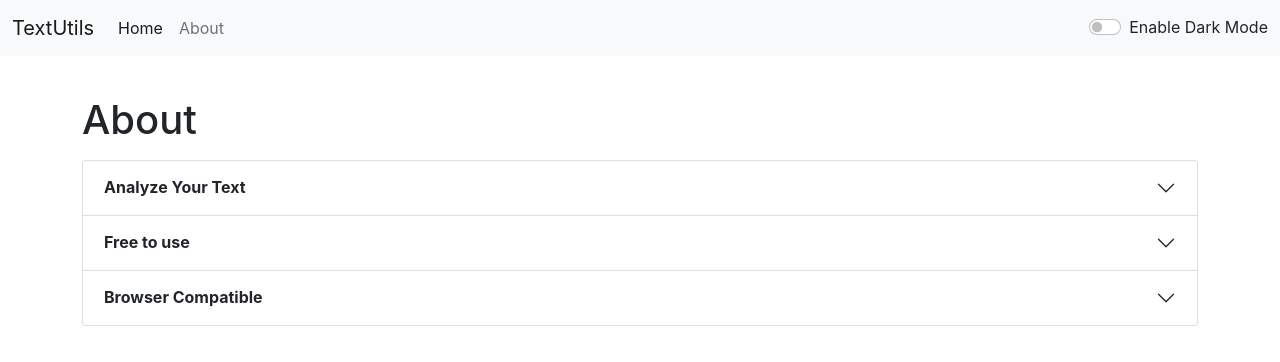
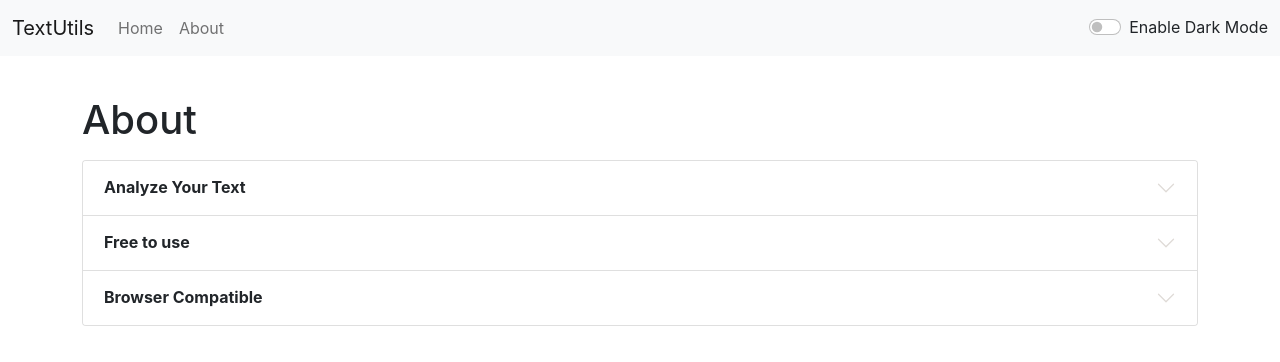
Before and after one commit to nvishal600/FirstReactApp, a React (Create React App) app: page /about in a window 1280 px wide. Shown: the top 362 px of the page. Built offline with nearby package versions, Linux system fonts and the light colour scheme.

Commit message:
changes little bit in all pages

```diff
--- a/src/App.js
+++ b/src/App.js
@@ -30,7 +30,7 @@ function App() {
     if (mode === 'light') {
       setMode('dark');
       document.body.style.backgroundColor = '#020918';
-      showAlert("Dark Mode Enable", "success");
+      showAlert("Dark mode has been enable", "success");
       // setInterval(() => {
       //   document.title = "VIRUS !!!!!!!";
       // }, 2000);
@@ -40,7 +40,7 @@ function App() {
     } else {
       setMode('light');
       document.body.style.backgroundColor = 'white';
-      showAlert("Dark Mode Disable", "success");
+      showAlert("Dark mode has been disable", "success");
     }
   }
   return (
--- a/src/Components/Form.js
+++ b/src/Components/Form.js
@@ -3,7 +3,7 @@ import React, {useState} from 'react';
 
 export function Form(props) {
     const [Text, setText] = useState('');
-    let word_arr = Text.split(" ");
+    let word_arr = Text.split(/[\s\n]+/);
     let word_count = 0;
 
     const filter_arr = word_arr.filter(function(ele, index) {
@@ -50,8 +50,7 @@ export function Form(props) {
     }
 
     function copyClipboard() {
-        document.getElementById('exampleFormControlTextarea1').select();
-        document.execCommand('copy');
+        navigator.clipboard.writeText(Text);
         props.showAlert("Copy Clipboard", "success");
     }
 
--- a/src/Components/navbar.js
+++ b/src/Components/navbar.js
@@ -13,7 +13,7 @@ export function Navbar(props) {
             <div className="collapse navbar-collapse" id="navbarSupportedContent">
                 <ul className="navbar-nav me-auto mb-2 mb-lg-0">
                 <li className="nav-item">
-                    <Link className="nav-link active" aria-current="page" to="/FirstReactApp">Home</Link>
+                    <Link className="nav-link" aria-current="page" to="/FirstReactApp">Home</Link>
                 </li>
                 <li className="nav-item">
                     <Link className="nav-link" to="/about">{props.about}</Link>
--- a/src/index.css
+++ b/src/index.css
@@ -11,3 +11,7 @@ code {
   font-family: source-code-pro, Menlo, Monaco, Consolas, 'Courier New',
     monospace;
 }
+
+.accordion-button::after {
+  filter: invert(1);
+}
```
